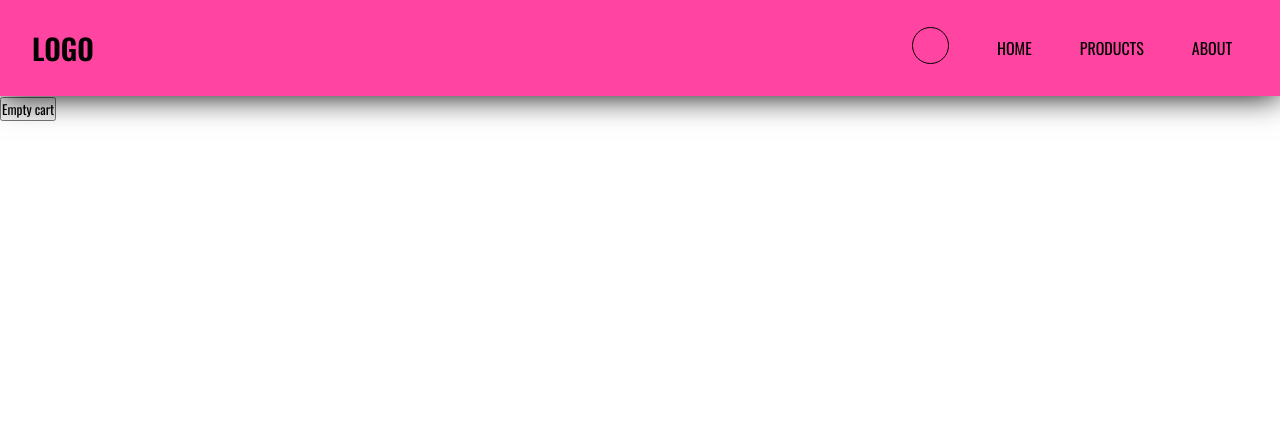
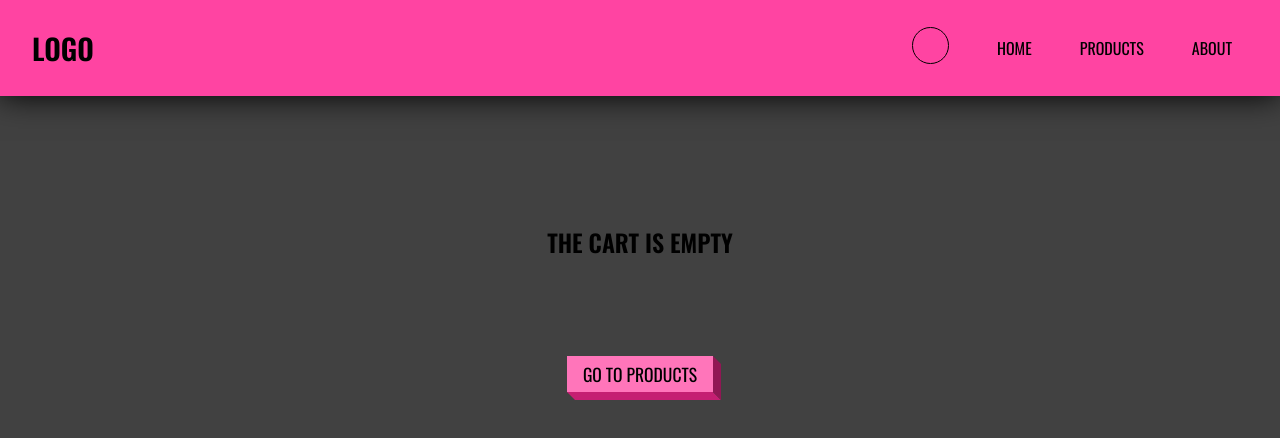
Before and after one commit to santiago-federici/ReactJS-coderhouse, a React (Vite) app: page /cart in a window 1280 px wide. Shown: the top 438 px of the page. Built offline with nearby package versions, Linux system fonts and the light colour scheme; some icons are missing.

Commit message:
Se creó CartWidget, botón para eliminar productos por separado y contador de items en carrito

```diff
--- /dev/null
+++ b/src/components/Cart/Cart.css
@@ -0,0 +1,128 @@
+.cart-main {
+    background: var(--color-dark-800);
+    padding: 2rem;
+    min-height: 100vh;
+    height: 100%;
+    display: flex;
+    flex-flow: column nowrap;
+}
+
+.prod-cart-container {
+    display: flex;
+    align-items: center;
+    flex-flow: column nowrap;
+    gap: 2rem;
+}
+
+.prod-cart-items {
+    display: grid;
+    grid-template-columns: repeat(5, 1fr);
+    width: 80%;
+    padding: 1.5rem;
+    background: var(--primary-700);
+    position: relative;
+    text-align: center;
+    align-items: center;
+}
+
+.prod-cart-items::before {
+    position: absolute;
+	content: '';
+    bottom: -8px;
+    height: 8px;
+    width: 100%;
+    left: 4px;
+    transform: skewX(45deg);
+    background-color: #a50e5a;
+}
+
+.prod-cart-items::after {
+    position: absolute;
+	content: '';
+    right: -8px;
+    height: 100%;
+    width: 8px;
+    bottom: -4px;
+    transform: skewY(45deg);
+    background-color: #6e093c;
+}
+
+.prod-cart-items h3 {
+    font-weight: 500;
+}
+
+.trash-can {
+    font-size: 1.3rem;
+    cursor: pointer;
+    justify-self: center;
+    background: none;
+    border: none;
+}
+
+.empty-cart-button {
+    margin-top: 4rem;
+    padding: .6rem 2.5rem;
+    font-weight: 900;
+    background: var(--primary-500);
+    border: none;
+    text-transform: uppercase;
+    border: black 1px solid;
+    border-radius: 1.5rem;
+    width: max-content;
+    align-self: center;
+    cursor: pointer;
+}
+
+@media only screen and (max-width: 600px){
+    .price-quantity {
+        display: none;
+    }
+
+    .prod-cart-items {
+        grid-template-columns: repeat(4, 1fr);
+    }
+}
+
+.nothing-here {
+    margin: 6rem auto;
+    text-transform: uppercase;
+}
+
+.go-to-products {
+    margin: 0 auto;
+    display: flex;
+    text-transform: uppercase;
+    font-size: 1.1rem;
+    font-weight: 500;
+    cursor: pointer;
+    background: var(--primary-300);
+    padding: .3rem 1rem;
+    position: relative;
+    transition: all .5s;
+    width: fit-content;
+}
+
+
+.go-to-products::before {
+    position: absolute;
+	content: '';
+	transition: all .5s;
+    bottom: -8px;
+    height: 8px;
+    width: 100%;
+    left: 4px;
+    transform: skewX(45deg);
+    background-color: #c51f72;
+}
+
+.go-to-products::after {
+    position: absolute;
+	content: '';
+	transition: all .5s;
+    right: -8px;
+    height: 100%;
+    width: 8px;
+    bottom: -4px;
+    transform: skewY(45deg);
+    background-color: #911754;
+}
--- a/src/components/Cart/Cart.jsx
+++ b/src/components/Cart/Cart.jsx
@@ -1,15 +1,40 @@
-import React, { useContext } from 'react'
-import { CartContext } from '../../context/CartContext'
+import './Cart.css'
+import { useCartContext } from "../../context/CartContext"
+import { Link } from 'react-router-dom'
+
 
 export default function Cart() {
 
-    const { cartList, emptyCart } = useContext(CartContext)
+    const { cartList, emptyCart, trash } = useCartContext()
+
+
+
 
 
     return (
         <div>
-            {cartList.map(prod => <ul><li>{prod.name}    {prod.price}    {prod.quantity}</li></ul>)}
-            <button onClick={emptyCart}>Empty cart</button>
+
+            {cartList.length ?
+
+            <div className="cart-main">
+            <div className="prod-cart-container">{cartList.map(prod =>
+                <div className="prod-cart-items">
+                    <h3>{prod.name}</h3>
+                    <h3>${prod.price}</h3>
+                    <h3>{prod.quantity}</h3>
+                    <h3 className="price-quantity">${prod.price * prod.quantity}</h3>
+                    <button key={prod.id} className="trash-can" onClick={() => trash(prod.id)}><span className="iconify" data-icon="akar-icons:trash-can"></span></button>
+                </div>)}
+            </div>
+            <button onClick={emptyCart} className="empty-cart-button">Empty cart</button>
+
+            {/* <h3>Total price: ${cartList}</h3> */}
+            </div>
+            :
+            <div className="cart-main">
+                <h2 className="nothing-here">The cart is empty</h2>
+                <Link to="/products" className='go-to-products'>Go to products</Link>
+            </div>}
         </div>
     )
 }
--- /dev/null
+++ b/src/components/CartWidget/CartWidget.jsx
@@ -0,0 +1,22 @@
+import { Link } from 'react-router-dom'
+import { useCartContext } from '../../context/CartContext'
+
+
+export default function CartWidget() {
+    const { cartList } = useCartContext()
+
+    let totalQuantity = 0;
+
+    for( let i = 0; i < cartList.length; i++){
+        totalQuantity += cartList[i].quantity
+    }
+
+
+    return (
+        <div>
+            <Link to="/cart"><span className="iconify shoppingCart" data-icon="la:shopping-cart"></span>
+                <span>{cartList.length < 1 ? "" : totalQuantity}</span>
+            </Link>
+        </div>
+    )
+}
--- a/src/components/ItemDetailContainer/ItemDetail.jsx
+++ b/src/components/ItemDetailContainer/ItemDetail.jsx
@@ -1,12 +1,12 @@
-import React, { useState, useContext } from 'react'
+import React, { useState } from 'react'
 import { Link } from 'react-router-dom';
-import { CartContext } from '../../context/CartContext';
+import { useCartContext } from '../../context/CartContext';
 import ItemCount from '../ItemListContainer/ItemCount'
 
 export default function ItemDetail({item, addNavbar}) {
 
     const [goToCart, setGoToCart] = useState(false);
-    const { addToCart, cartList } = useContext(CartContext);
+    const { addToCart, cartList } = useCartContext();
 
 
     function onAdd(quantity) {
@@ -31,7 +31,7 @@ export default function ItemDetail({item, addNavbar}) {
                 <p className="description">{item.description}</p>
 
                 <div className="cart-section">
-                    <span>{item.price}</span>
+                    <span>${item.price}</span>
 
 
                     {goToCart ? <Link to="/cart"><button className="add-to-cart" onClick={addNavbar}>Go to cart</button></Link>
--- a/src/components/ItemDetailContainer/ItemDetailContainer.css
+++ b/src/components/ItemDetailContainer/ItemDetailContainer.css
@@ -141,3 +141,25 @@
     }
 
 }
+
+.spinner-container {
+    background: rgb(75, 75, 75);
+    display: flex;
+    justify-content: center;
+    align-items: center;
+    height: 100vh;
+}
+
+.spinner {
+    border: 6px solid var(--primary-300);
+    width: 60px;
+    height: 60px;
+    border-radius: 50%;
+    border-left-color: transparent;
+    animation: spin 1s linear infinite;
+}
+
+@keyframes spin {
+    0%{transform: rotate(0deg)}
+    100%{transform: rotate(360deg)}
+}
--- a/src/components/ItemDetailContainer/ItemDetailContainer.jsx
+++ b/src/components/ItemDetailContainer/ItemDetailContainer.jsx
@@ -13,6 +13,7 @@ export default function ItemDetailContainer() {
 
 
 
+
     useEffect(() => {
 
         const getProducts = () => {
@@ -21,7 +22,7 @@ export default function ItemDetailContainer() {
             .then(data => setProducts(data.find(prod => prod.id === parseInt(idDetail))))
             .finally(() => setLoading(false))
         }
-        getProducts()
+        setTimeout(() => getProducts(), 1000)
 
     }, [idDetail])
 
@@ -34,7 +35,7 @@ export default function ItemDetailContainer() {
 
     return (
 
-        loading ? <></>
+        loading ? <div className='spinner-container'><div className="spinner"></div></div>
 
         :
 
--- a/src/components/ItemListContainer/Item.jsx
+++ b/src/components/ItemListContainer/Item.jsx
@@ -13,7 +13,7 @@ export default function Item({id, name, price, img}) {
         <section className="card" key={id} style={{ background: `url(${img}) no-repeat 50% / cover` }}>
             <div className="card-info">
                 <h2 className="card-product">{name}</h2>
-                <p>{price}</p>
+                <p>${price}</p>
                 <Link to={`/detail/${id}`}><button onClick={removeNavbar} className="more-details">More details</button></Link>
             </div>
         </section>
--- a/src/components/NavBar/DesktopNavBar.jsx
+++ b/src/components/NavBar/DesktopNavBar.jsx
@@ -1,4 +1,5 @@
-import { Link, NavLink } from 'react-router-dom'
+import { NavLink } from 'react-router-dom'
+import CartWidget from '../CartWidget/CartWidget'
 import "./NavBar.css"
 
 
@@ -7,8 +8,7 @@ function DesktopNavBar() {
 
     return(
         <ul className="desktop-navbar">
-            <Link to="/cart"><span className="iconify shoppingCart" data-icon="la:shopping-cart"></span></Link>
-
+            <CartWidget />
 
             <NavLink activeclassname="active" to="/"><li className="navbar-item">Home</li></NavLink>
             <NavLink activeclassname="active" to="/products"><li className="navbar-item">Products</li></NavLink>
--- a/src/context/CartContext.jsx
+++ b/src/context/CartContext.jsx
@@ -1,22 +1,46 @@
-import { createContext, useState } from "react";
+import { createContext, useState, useContext } from "react";
 
 
-export const CartContext = createContext([])
+const CartContext = createContext([])
+
+export const useCartContext = () => useContext(CartContext)
 
 export default function CartContextProvider({children}) {
     const [cartList, setCartList] = useState([]);
 
-    function addToCart(item){
 
-        setCartList([...cartList, item]);
+
+    function addToCart(item) {
+        const index = cartList.findIndex(i => i.id === item.id)
+
+        if (index > -1){
+            const oldQuantity = cartList[index].quantity
+
+            cartList.splice(index, 1)
+            setCartList([...cartList, {...item, quantity: item.quantity + oldQuantity}])
+        } else{
+            setCartList([...cartList, item])
+        }
     }
 
     function emptyCart() {
         setCartList([])
     }
 
+    function trash(prod) {
+        let foundProduct =  cartList.find(x =>  x.id === prod)
+        let productIndex = cartList.indexOf(foundProduct)
+        cartList.splice([productIndex], 1)
+
+        if(cartList.length){
+            setCartList([...cartList])
+        } else{
+            setCartList([])
+        }
+    }
+
     return(
-        <CartContext.Provider value={{cartList, addToCart, emptyCart}}>
+        <CartContext.Provider value={{cartList, addToCart, emptyCart, trash}}>
             {children}
         </CartContext.Provider>
     )
```
Also changed, not shown: src/JSON/products.json (+5 -5 lines), src/components/ItemListContainer/ItemList.jsx (+7 -3 lines), src/components/NavBar/MobileNavBar.jsx (+3 -6 lines), src/assets/img-croissant.jpg (deleted).
